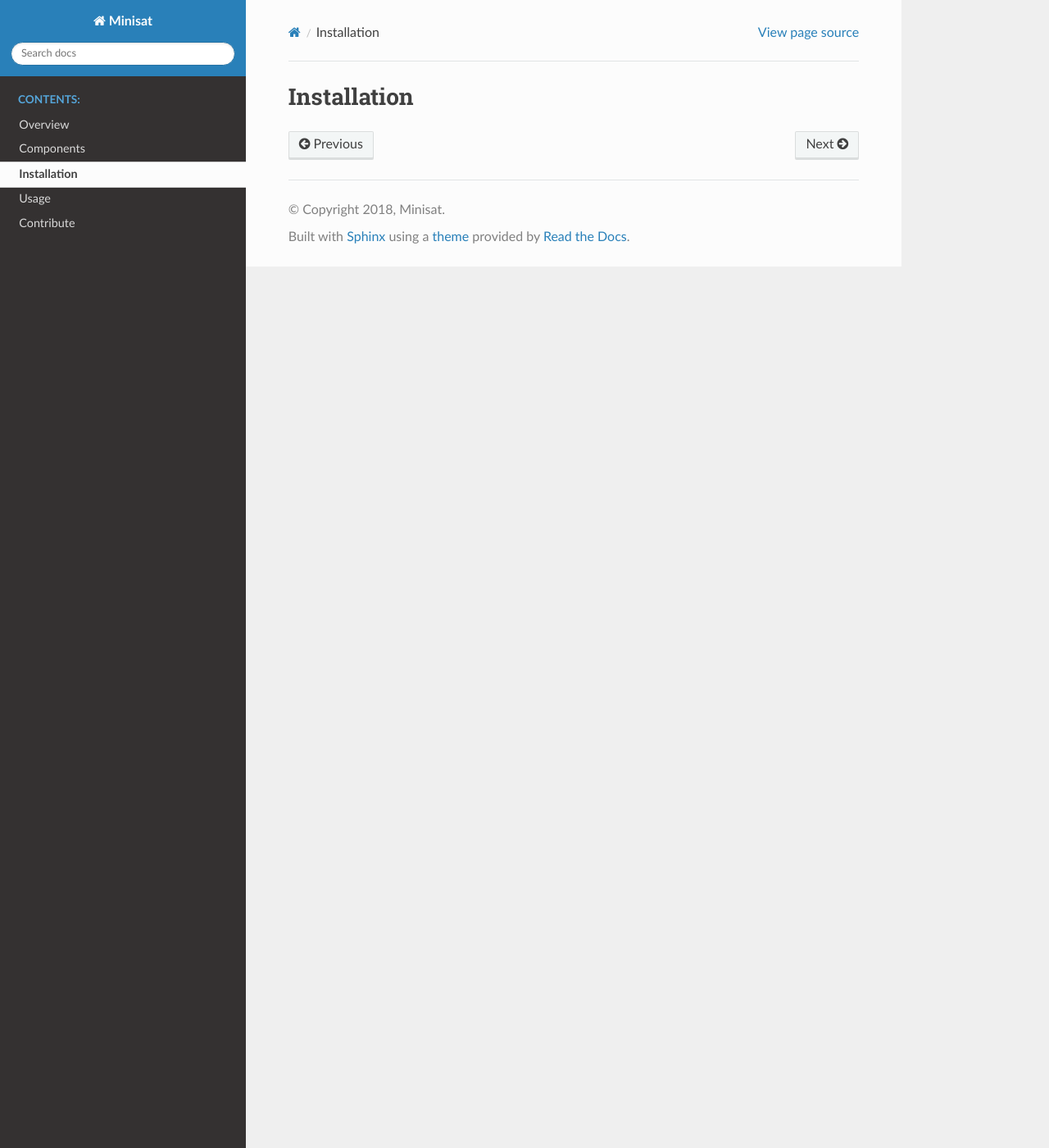
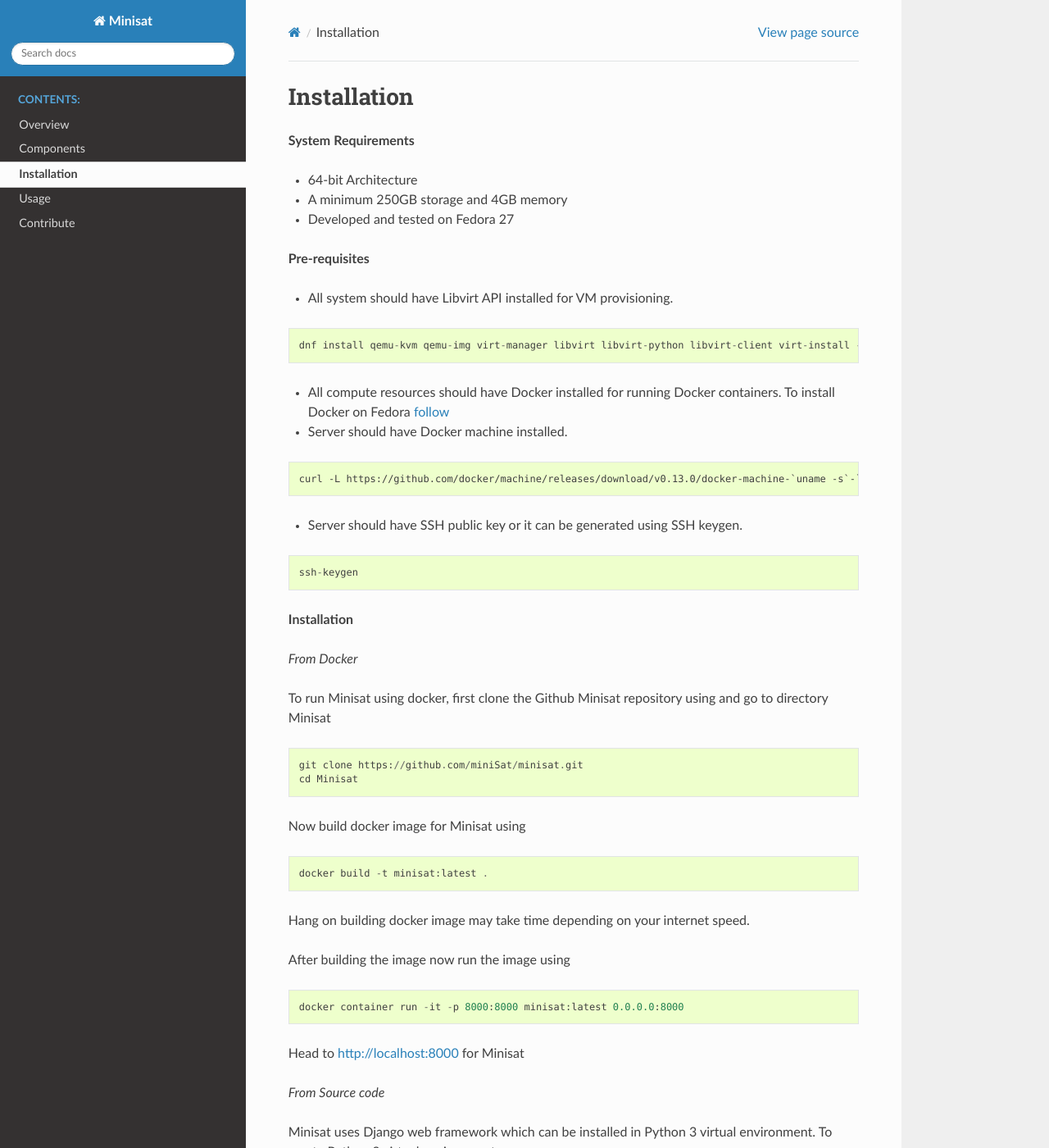
Before and after one commit to miniSat/Minisat, a Sphinx documentation site: the page built from docs/installation.rst, in a window 1280 px wide and 1400 px high. Shown: the whole window at 82% size. Built offline with Sphinx 7.4.7 and the Read the Docs theme 2.0.0, drawn with Linux system fonts in a browser that asks for light colours; some of the changed text lies outside the part shown.

Commit message:
add installation in docs
Signed-off-by: khomesh24 <khomeshthakre24@gmail.com>

```diff
--- a/docs/installation.rst
+++ b/docs/installation.rst
@@ -1,2 +1,115 @@
 Installation
 ============
+
+**System Requirements**
+
++ 64-bit Architecture
++ A minimum 250GB storage and 4GB memory
++ Developed and tested on Fedora 27
+
+**Pre-requisites**
+
++ All system should have Libvirt API installed for VM provisioning.
+
+::
+
+    dnf install qemu-kvm qemu-img virt-manager libvirt libvirt-python libvirt-client virt-install -y
+
+
++ All compute resources should have Docker installed for running Docker containers. To install Docker on Fedora  `follow <https://docs.docker.com/install/linux/docker-ce/fedora/#install-using-the-repository>`_
+
++ Server should have Docker machine installed.
+
+::
+
+    curl -L https://github.com/docker/machine/releases/download/v0.13.0/docker-machine-`uname -s`-`uname -m` >/tmp/docker-machine && sudo install /tmp/docker-machine /usr/local/bin/docker-machine
+
+
++ Server should have SSH public key or it can be generated using SSH keygen.
+
+::
+
+    ssh-keygen
+
+
+**Installation**
+
+*From Docker*
+
+To run Minisat using docker, first clone the Github Minisat repository using and go to directory Minisat
+::
+
+    git clone https://github.com/miniSat/minisat.git
+    cd Minisat
+
+Now build docker image for Minisat using
+::
+
+    docker build -t minisat:latest .
+
+Hang on building docker image may take time depending on your internet speed.
+
+After building the image now run the image using
+::
+
+    docker container run -it -p 8000:8000 minisat:latest 0.0.0.0:8000
+
+Head to http://localhost:8000 for Minisat
+
+*From Source code*
+
+Minisat uses Django web framework which can be installed in  Python 3 virtual environment. To create Python 3 virtual environment
+::
+
+    python3 -m venv <environment_name>
+
+
+After that we need to activate the virtual environment by executing
+::
+
+    source <environment_name>/bin/activate
+
+
+Now clone the Github Minisat repository from
+::
+
+    git clone https://github.com/miniSat/minisat.git
+
+
+Minisat requires some Python modules like Django (version 2.0).  We can install them by executing
+::
+
+    pip install -r requirements.txt
+
+
+Django `ORM <https://docs.djangoproject.com/en/2.0/topics/db/>`_ is used to create database.
+::
+
+    python manage.py makemigrations
+
+Above command will create a Python script which will contain all SQL queries that we need to create the schema of database. The migration files are stored at ``.../satellite/migrations/``.
+::
+
+    python manage.py migrate
+
+It will create a database and execute the SQL queries in Python script. Minisat, uses `SQLite <https://www.sqlite.org/index.html>`_ database to store values.
+
+Now our environment is ready to run Minisat server. To start server
+::
+
+    python manage.py runserver
+
+By default, Django server is running at http://localhost:8000.
+
+If you encounter below error
+
+::
+
+    Error: That port is already in use.
+
+
+Try changing the port number while running the server
+
+::
+
+    python manage.py runserver <port_number>
```
